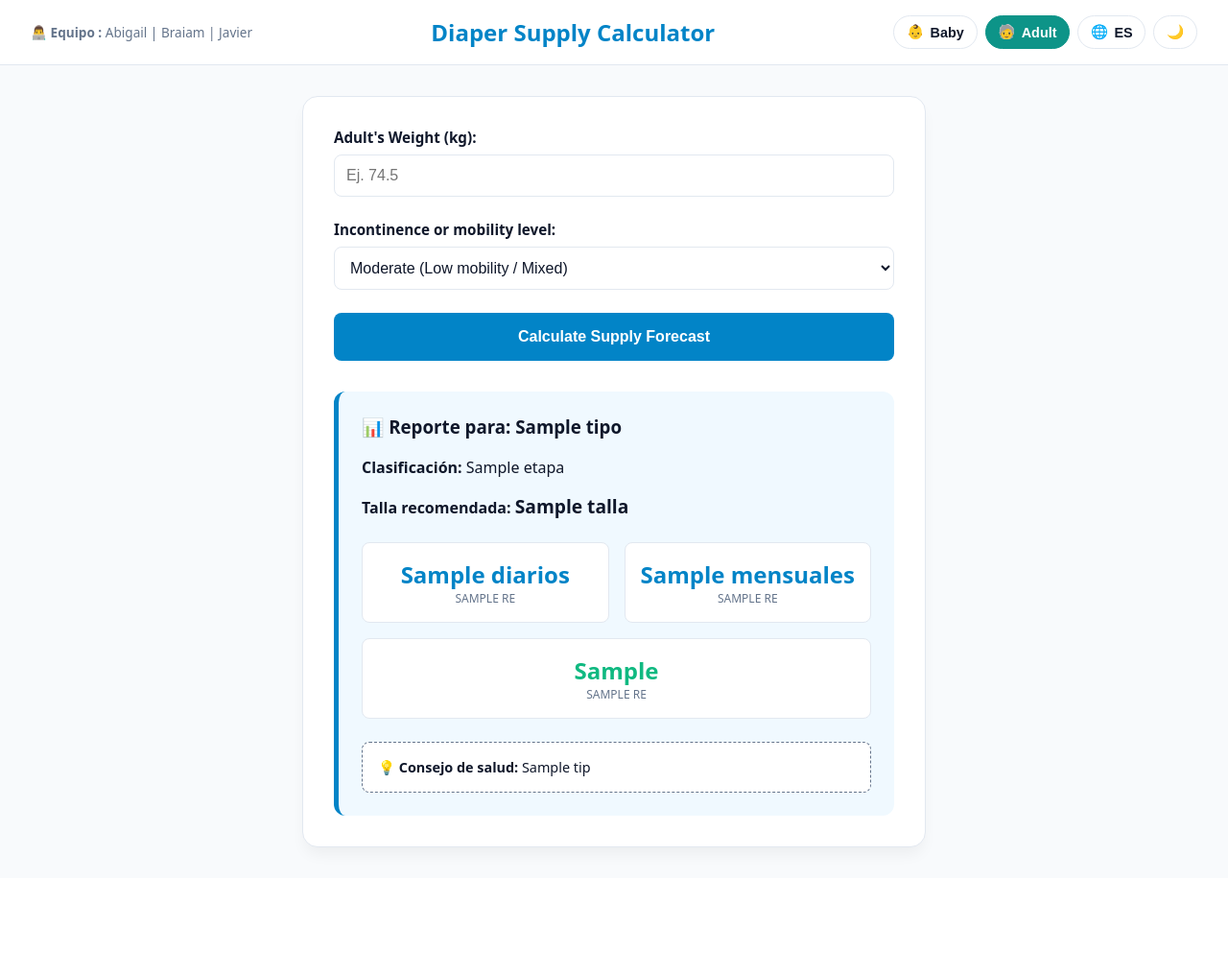
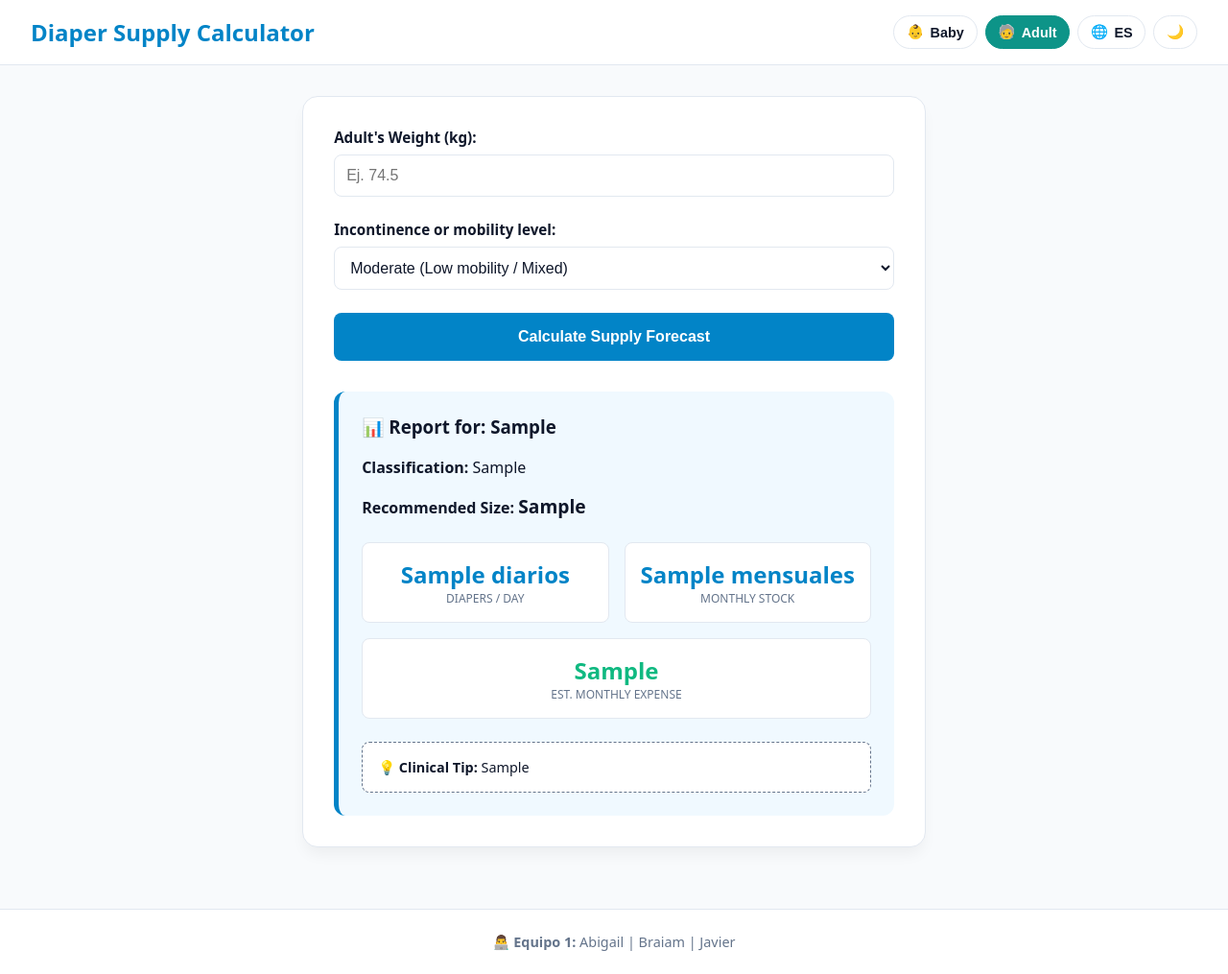
Before and after one commit to SrMeme64/diaper-calc, a FastAPI app: template templates/index.html in a window 1280 px wide. Shown: the whole page at 96% size. Before the commit the page ends 891 px from the top, so only its background shows below. Run offline with FastAPI, Linux system fonts and the light colour scheme; the template is opened without the code that fills it: most values are stand-ins (such as "Sample title", 1, 10 or a date in 2020).

Commit message:
Update index.html

```diff
--- a/templates/index.html
+++ b/templates/index.html
@@ -8,13 +8,8 @@
 </head>
 <body>
 
-<div class="app-wrapper">
-    <!-- BARRA SUPERIOR -->
+<div class="app-wrapper" style="display: flex; flex-direction: column; min-height: 100vh;">
     <header class="top-bar">
-        <div class="team-credits" id="t_credits">
-            👨‍💻 <b>Equipo :</b> Abigail  | Braiam  | Javier
-        </div>
-
         <h1 class="main-title" id="t_main_title">Calculadora de Pañales</h1>
 
         <div class="top-controls">
@@ -25,14 +20,12 @@
         </div>
     </header>
 
-    <!-- FORMULARIO -->
-    <main class="container">
+    <main class="container" style="flex: 1;">
         <div class="card">
             <form action="/calcular" method="POST" id="main_form" onsubmit="return validarEnvio()">
                 <input type="hidden" id="perfil_input" name="perfil" value="{{ perfil_seleccionado or 'bebe' }}">
                 <input type="hidden" id="lang_input" name="lang" value="{{ lang_actual or 'es' }}">
 
-                <!-- SECCIÓN BEBÉ INTELIGENTE -->
                 <div id="seccion_bebe">
                     <div class="form-group">
                         <label for="baby_etapa_select" id="t_lbl_select_etapa">Clasificación por Etapa (Opcional):</label>
@@ -60,7 +53,6 @@
                     </div>
                 </div>
 
-                <!-- SECCIÓN ADULTO -->
                 <div id="seccion_adulto" style="display: none;">
                     <div class="form-group">
                         <label for="peso_adulto" id="t_lbl_peso_a">Peso del Adulto (kg):</label>
@@ -82,41 +74,46 @@
             </form>
 
             {% if res %}
-            <div class="resultado-box {% if res.tipo == 'Adulto Mayor' or res.tipo == 'Senior' %}adulto{% endif %}">
-                <h3 style="margin-top:0;">📊 {{ 'Report for:' if lang_actual == 'en' else 'Reporte para:' }} {{ res.tipo }}</h3>
-                <p><strong>{{ 'Classification:' if lang_actual == 'en' else 'Clasificación:' }}</strong> {{ res.etapa }}</p>
-                <p><strong>{{ 'Recommended Size:' if lang_actual == 'en' else 'Talla recomendada:' }}</strong> <span style="font-size: 1.2rem; font-weight:bold;">{{ res.talla }}</span></p>
+            <div class="resultado-box {% if res.is_adult %}adulto{% endif %}">
+                <h3 style="margin-top:0;">📊 <span id="t_res_report">Reporte para:</span> <span id="res_tipo" data-es="{{ res.tipo['es'] }}" data-en="{{ res.tipo['en'] }}">{{ res.tipo[lang_actual] }}</span></h3>
+
+                <p><strong id="t_res_class">Clasificación:</strong> <span id="res_etapa" data-es="{{ res.etapa['es'] }}" data-en="{{ res.etapa['en'] }}">{{ res.etapa[lang_actual] }}</span></p>
+                <p><strong id="t_res_size">Talla recomendada:</strong> <span style="font-size: 1.2rem; font-weight:bold;" id="res_talla" data-es="{{ res.talla['es'] }}" data-en="{{ res.talla['en'] }}">{{ res.talla[lang_actual] }}</span></p>
 
                 <div class="grid-stats">
                     <div class="stat-card">
                         <div class="stat-value">{{ res.diarios }}</div>
-                        <div class="stat-label">{{ res.label_diarios }}</div>
+                        <div class="stat-label" id="t_res_diarios">Pañales / Día</div>
                     </div>
                     <div class="stat-card">
                         <div class="stat-value">{{ res.mensuales }}</div>
-                        <div class="stat-label">{{ res.label_mensuales }}</div>
+                        <div class="stat-label" id="t_res_mensuales">Stock Mensual</div>
                     </div>
                     <div class="stat-card" style="grid-column: span 2;">
                         <div class="stat-value" style="color:#10b981;">{{ res.gasto_mensual }}</div>
-                        <div class="stat-label">{{ res.label_gasto }}</div>
+                        <div class="stat-label" id="t_res_gasto">Gasto Promedio Mensual</div>
                     </div>
                 </div>
 
                 <div class="tip-medico">
-                    <strong>💡 {{ 'Clinical Tip:' if lang_actual == 'en' else 'Consejo de salud:' }}</strong> {{ res.tip }}
+                    <strong id="t_res_tip_title">💡 Consejo de salud:</strong> <span id="res_tip" data-es="{{ res.tip['es'] }}" data-en="{{ res.tip['en'] }}">{{ res.tip[lang_actual] }}</span>
                 </div>
             </div>
             {% endif %}
-
         </div>
     </main>
+
+    <footer style="text-align: center; padding: 1.5rem; margin-top: 2rem; border-top: 1px solid var(--border); background: var(--card-bg); transition: background 0.3s, border 0.3s;">
+        <div class="team-credits" id="t_credits" style="font-size: 0.9rem; font-weight: 500;">
+            👨‍💻 <b>Equipo 1:</b> Abigail | Braiam | Javier
+        </div>
+    </footer>
 </div>
 
 <script>
 let currentLang = "{{ lang_actual or 'es' }}";
 let currentMode = "{{ perfil_seleccionado or 'bebe' }}";
 
-// GESTOR DE MODO OSCURO
 function initTheme() {
     const savedTheme = localStorage.getItem('diaper_theme') || 'light';
     document.documentElement.setAttribute('data-theme', savedTheme);
@@ -131,7 +128,6 @@ function toggleTheme() {
     document.getElementById('btn_dark').innerText = next === 'dark' ? '☀️' : '🌙';
 }
 
-// SINCRONIZACIÓN SELECTOR <-> PESO BEBÉ
 const stageDefaults = { "0": 3.5, "1": 6.0, "2": 9.5, "3": 12.5, "4": 15.0, "5": 18.0 };
 
 function onManualStageSelect() {
@@ -157,7 +153,6 @@ function onBabyWeightInput() {
     validarPesoBebe();
 }
 
-// FILTROS ANTI-RUIDO
 function validarPesoBebe() {
     const input = document.getElementById('peso_bebe'), err = document.getElementById('error_peso_bebe'), btn = document.getElementById('btn_submit');
     const val = parseFloat(input.value);
@@ -226,7 +221,9 @@ const dict = {
         opt_auto: "⚡ Detectar automáticamente por peso",
         opt_0: "Etapa 0 - Recién Nacido (Hasta 4.5 kg)", opt_1: "Etapa 1 - Lactante (4.5 a 8 kg)",
         opt_2: "Etapa 2 - Desarrollo (8 a 11 kg)", opt_3: "Etapa 3 - Gateo (11 a 14 kg)",
-        opt_4: "Etapa 4 - Primeros Pasos (14 a 16 kg)", opt_5: "Etapa 5/6 - Entrenador (16 a 25 kg)"
+        opt_4: "Etapa 4 - Primeros Pasos (14 a 16 kg)", opt_5: "Etapa 5/6 - Entrenador (16 a 25 kg)",
+        r_rep: "Reporte para: ", r_cla: "Clasificación:", r_siz: "Talla recomendada:",
+        r_dia: "Pañales / Día", r_men: "Stock Mensual", r_gas: "Gasto Promedio Mensual", r_tip: "💡 Consejo de salud: "
     },
     en: {
         title: "Diaper Supply Calculator", baby: "Baby", adult: "Adult",
@@ -238,7 +235,9 @@ const dict = {
         opt_auto: "⚡ Auto-detect stage by weight",
         opt_0: "Stage 0 - Newborn (Up to 4.5 kg)", opt_1: "Stage 1 - Infant (4.5 to 8 kg)",
         opt_2: "Stage 2 - Crawler (8 to 11 kg)", opt_3: "Stage 3 - Toddler (11 to 14 kg)",
-        opt_4: "Stage 4 - Walker (14 to 16 kg)", opt_5: "Stage 5/6 - Training (16 to 25 kg)"
+        opt_4: "Stage 4 - Walker (14 to 16 kg)", opt_5: "Stage 5/6 - Training (16 to 25 kg)",
+        r_rep: "Report for: ", r_cla: "Classification:", r_siz: "Recommended Size:",
+        r_dia: "Diapers / Day", r_men: "Monthly Stock", r_gas: "Est. Monthly Expense", r_tip: "💡 Clinical Tip: "
     }
 };
 
@@ -251,6 +250,7 @@ function toggleLang() {
 
 function applyLang() {
     const t = dict[currentLang];
+
     document.getElementById('t_main_title').innerText = t.title;
     document.getElementById('t_btn_baby').innerText = t.baby;
     document.getElementById('t_btn_adult').innerText = t.adult;
@@ -270,6 +270,22 @@ function applyLang() {
     sel.options[2].text = t.opt_1; sel.options[3].text = t.opt_2;
     sel.options[4].text = t.opt_3; sel.options[5].text = t.opt_4;
     sel.options[6].text = t.opt_5;
+
+    if (document.getElementById('t_res_report')) {
+        document.getElementById('t_res_report').innerText = t.r_rep;
+        document.getElementById('t_res_class').innerText = t.r_cla;
+        document.getElementById('t_res_size').innerText = t.r_siz;
+        document.getElementById('t_res_diarios').innerText = t.r_dia;
+        document.getElementById('t_res_mensuales').innerText = t.r_men;
+        document.getElementById('t_res_gasto').innerText = t.r_gas;
+        document.getElementById('t_res_tip_title').innerText = t.r_tip;
+
+        const resultFields = ['res_tipo', 'res_etapa', 'res_talla', 'res_tip'];
+        resultFields.forEach(id => {
+            const el = document.getElementById(id);
+            if(el) el.innerText = el.getAttribute('data-' + currentLang);
+        });
+    }
 }
 
 window.onload = function() { initTheme(); setMode(currentMode); applyLang(); };
```
